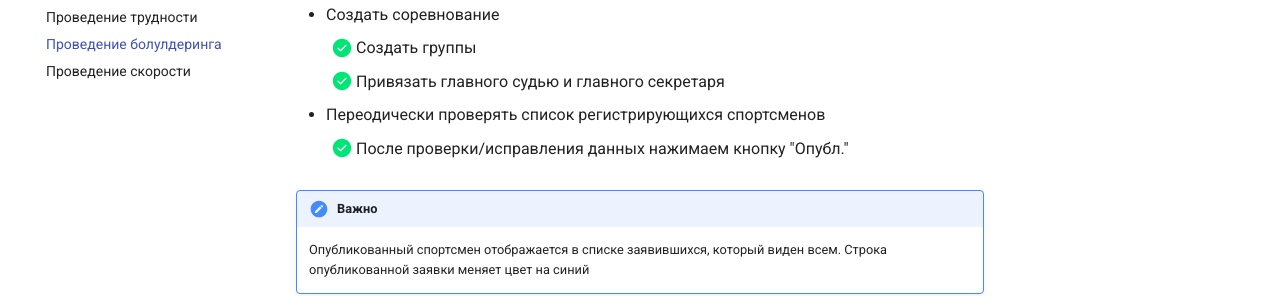
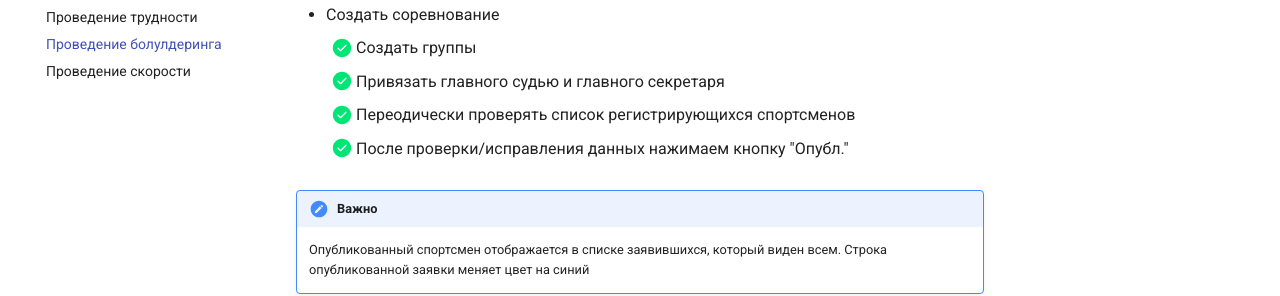
Before and after one commit to alptur/scaladocs, an MkDocs documentation site: the page built from docs/howtoboulder.md, in a window 1280 px wide. Shown: the part 229-525 px from the top of the page. Built offline with MkDocs 1.6.1 and Material for MkDocs 9.7.7, drawn with Linux system fonts in a browser that asks for light colours.

Commit message:
Проведение боулдеринга

```diff
--- a/docs/howtoboulder.md
+++ b/docs/howtoboulder.md
@@ -5,7 +5,7 @@
 * Создать соревнование
     * [x] Создать группы
     * [x] Привязать главного судью и главного секретаря
-* Переодически проверять список регистрирующихся спортсменов
+    * [x] Переодически проверять список регистрирующихся спортсменов
     * [x] После проверки/исправления данных нажимаем кнопку "Опубл."
 
 !!! note "Важно"
```
